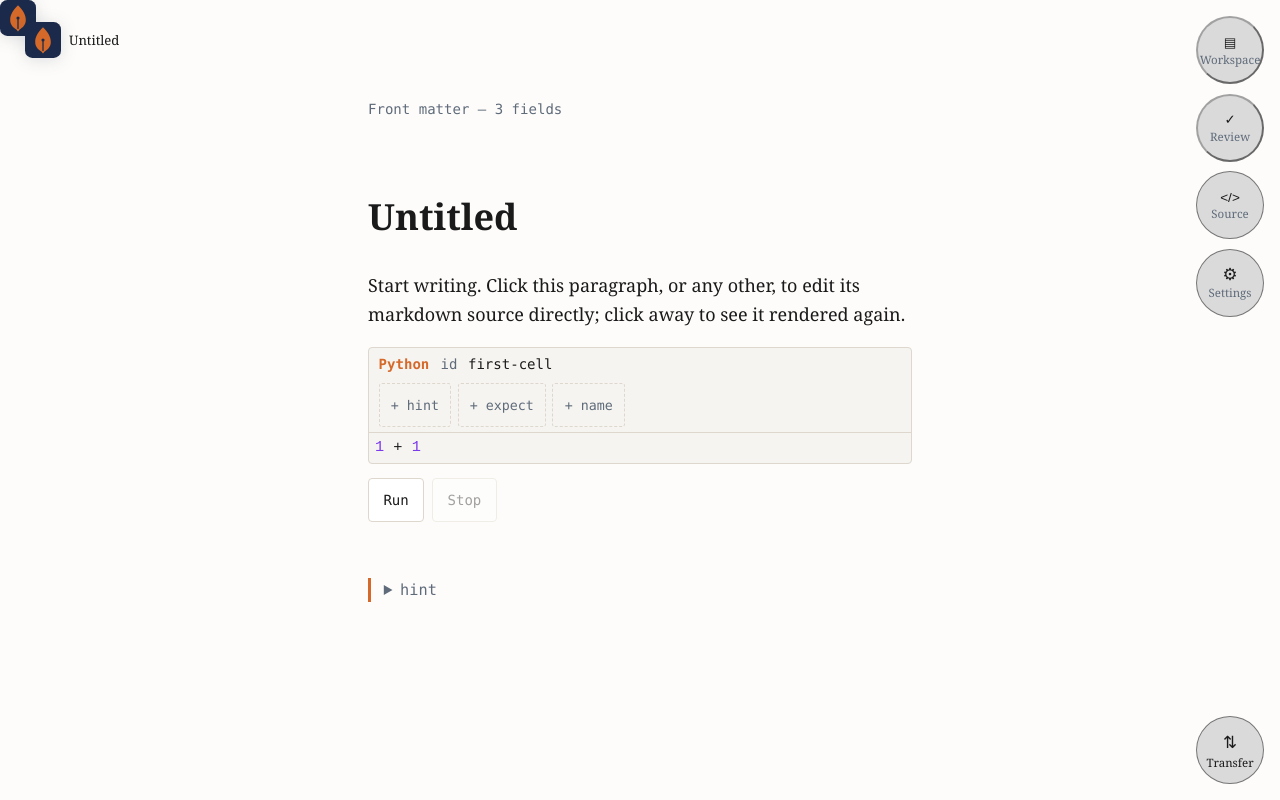
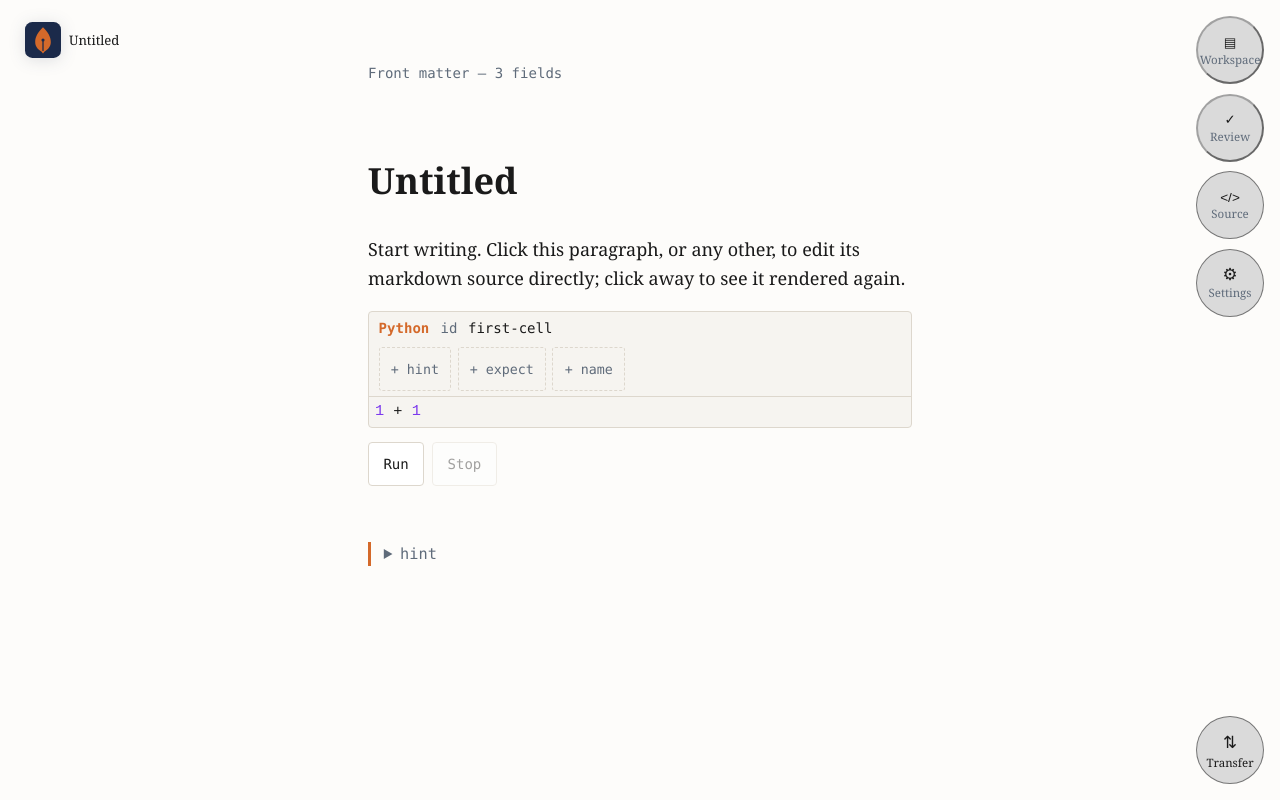
Before and after one commit to deweydex/dewnote, a website with bundled scripts: page index.html in a window 1280 px wide. Built offline with nearby package versions, Linux system fonts and the light colour scheme; what markdown-it-texmath would draw is missing.

Commit message:
Keep brand mark in file bar

```diff
--- a/index.html
+++ b/index.html
@@ -7,14 +7,6 @@
     <title>dewnote</title>
   </head>
   <body>
-    <div class="dn-brand" role="img" aria-label="Dewnote">
-      <svg viewBox="0 0 512 512" aria-hidden="true" focusable="false">
-        <rect class="dn-brand-field" width="512" height="512" rx="104" />
-        <path class="dn-brand-mark" d="M256 76c-67 68-111 132-111 210 0 65 41 111 88 132l23 31 23-31c47-21 88-67 88-132 0-78-44-142-111-210Z" />
-        <circle class="dn-brand-cut-fill" cx="256" cy="256" r="22" />
-        <path class="dn-brand-cut-stroke" d="M256 278v126" />
-      </svg>
-    </div>
     <div id="dn-page" class="dn-page"></div>
     <script type="module" src="./src/main.ts"></script>
   </body>
```
